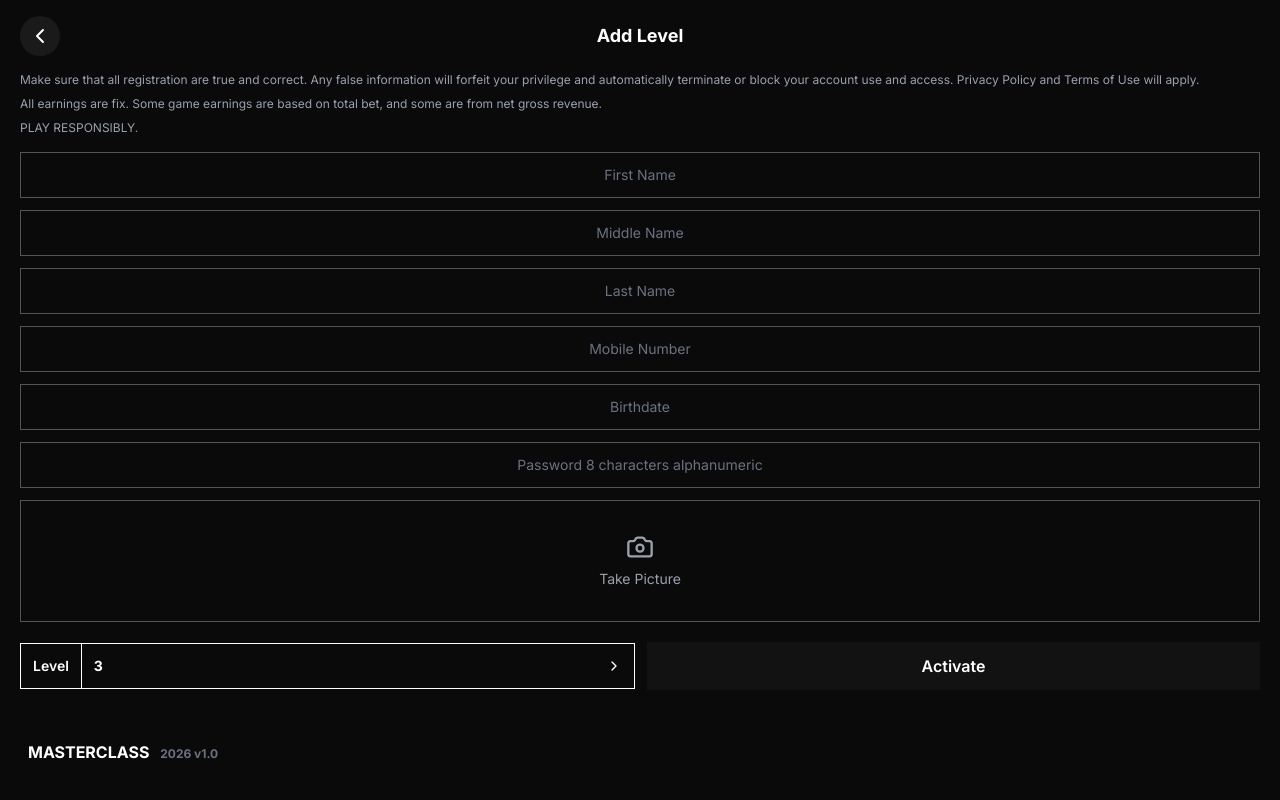
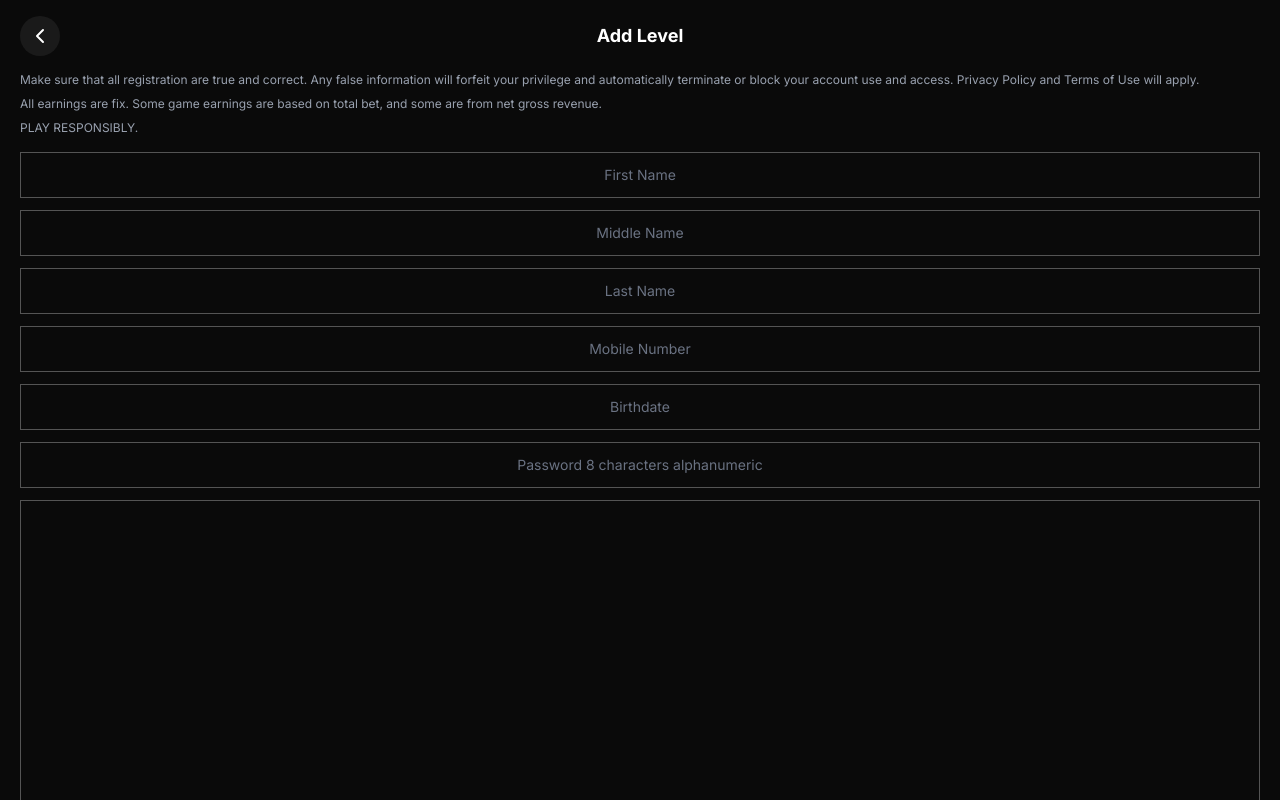
Before and after one commit to sndie3/Masterclass-Agent-, a React (Vite) app: page /add-level in a window 1280 px wide. Shown: the top 800 px of the page. Built offline with nearby package versions, Linux system fonts and the light colour scheme.

Commit message:
photo logic revise

```diff
--- a/features/addLevel/AddLevel.tsx
+++ b/features/addLevel/AddLevel.tsx
@@ -1,6 +1,6 @@
 import { useState, useRef, useCallback } from "react";
 import { useNavigate } from "react-router-dom";
-import { ChevronLeft, ChevronRight, Camera } from "lucide-react";
+import { ChevronLeft, Camera } from "lucide-react";
 import Footer from "../../components/common/Footer";
 
 interface SubAccount {
@@ -208,10 +208,10 @@ export default function AddLevel() {
           {/* Take Picture */}
           <button
             onClick={handleOpenCamera}
-            className="w-full py-8 border border-white/30 flex flex-col items-center justify-center gap-2 text-gray-400 hover:text-white transition relative overflow-hidden"
+            className="w-full aspect-video border border-white/30 flex flex-col items-center justify-center gap-2 text-gray-400 hover:text-white transition relative overflow-hidden"
           >
             {photo ? (
-              <img src={photo} alt="Captured" className="absolute inset-0 w-full h-full object-cover" />
+              <img src={photo} alt="Captured" className="w-full h-full object-contain" />
             ) : (
               <>
                 <Camera size={28} />
@@ -251,13 +251,12 @@ export default function AddLevel() {
 
           {/* Level + Activate */}
           <div className="flex items-center gap-3 mt-2">
-            <div className="flex-1 flex items-stretch border border-white">
+            <div className="w-32 flex items-stretch border border-white">
               <div className="px-3 py-3 border-r border-white flex items-center">
                 <span className="text-sm font-semibold">Level</span>
               </div>
-              <div className="flex-1 flex items-center justify-between px-3 py-3">
+              <div className="flex-1 flex items-center justify-center px-3 py-3">
                 <span className="text-sm font-bold">{canCreate ? childLevel : "-"}</span>
-                {canCreate && <ChevronRight size={16} />}
               </div>
             </div>
 
```
